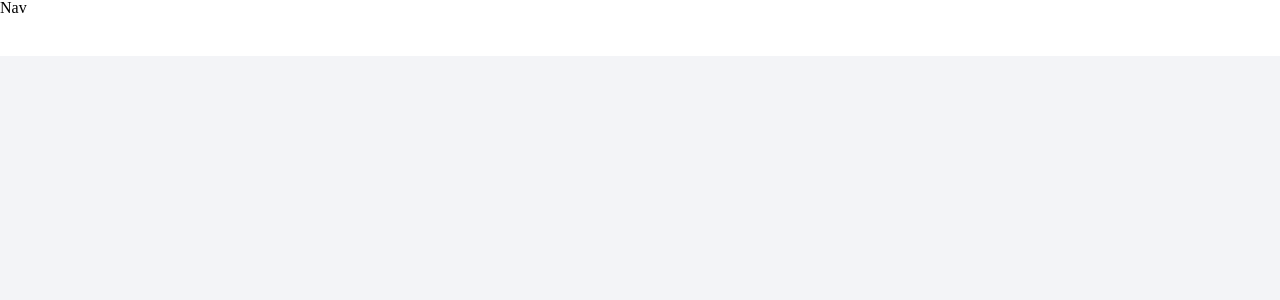
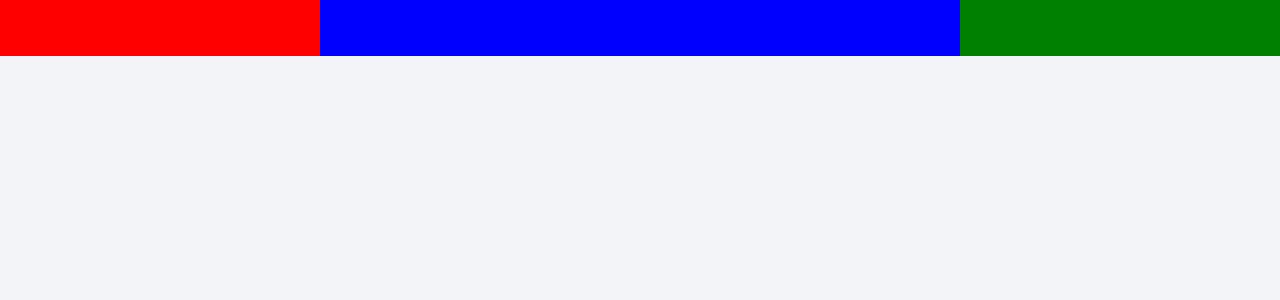
Before and after one commit to Brandonob/Flashbook-Revamped, a React (Vite) app in the folder frontend/: page / in a window 1280 px wide. Shown: the top 300 px of the page. Built offline with nearby package versions, Linux system fonts and the light colour scheme.

Commit message:
setup 3 sections for nav content

```diff
--- a/frontend/src/components/Nav.tsx
+++ b/frontend/src/components/Nav.tsx
@@ -1,6 +1,10 @@
 // import React from 'react'
 export const Nav = () => {
   return (
-    <div id="navContainer">Nav</div>
+    <div id="navContainer">
+        <section id="navLeft"></section>
+        <section id="navCenter"></section>
+        <section id="navRight"></section>
+    </div>
   )
 }
--- a/frontend/src/index.css
+++ b/frontend/src/index.css
@@ -62,4 +62,23 @@ table {
   width: 100%;
   height: 56px;
   background-color: white;
+  display: flex;
 }
+
+#navLeft {
+  width: 25%;
+  height: 100%;
+  background-color: red;
+}
+
+#navCenter {
+  width: 50%;
+  height: 100%;
+  background-color: blue;
+}
+
+#navRight {
+  width: 25%;
+  height: 100%;
+  background-color: green;
+}
```
